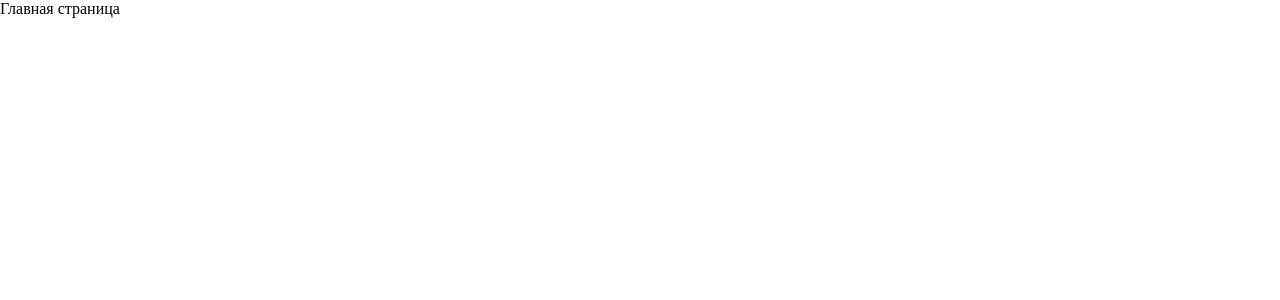
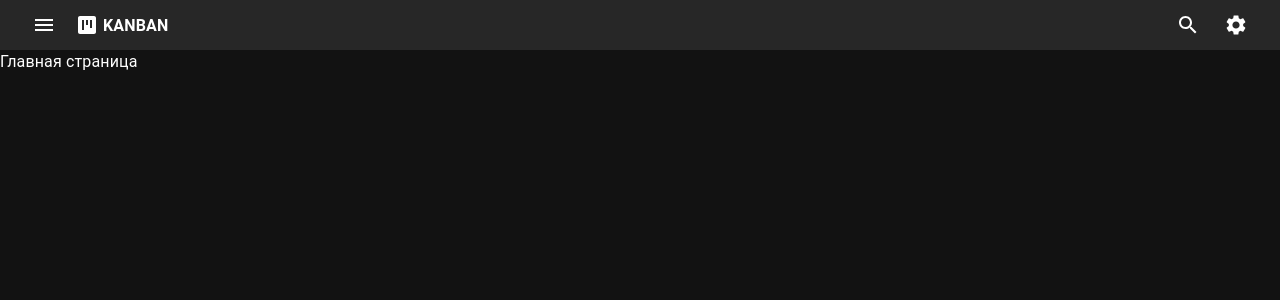
Before and after one commit to Innovavtion/kanban-board, a Next.js app: page / in a window 1280 px wide. Shown: the top 300 px of the page. Built offline with nearby package versions, Linux system fonts and the light colour scheme.

Commit message:
add: Mui, components ->  Navbar (Use Mui components); update: app -> page and layout, readme.md

```diff
--- a/app/layout.tsx
+++ b/app/layout.tsx
@@ -1,7 +1,15 @@
+"use client";
+
 import "./globals.css";
 
+import { ThemeProvider, createTheme } from "@mui/material/styles";
+import { useState } from "react";
+
+import CssBaseline from "@mui/material/CssBaseline";
+import Navbar from "@/components/Navbar/Navbar";
+
 export const metadata = {
-  title: "Kanban-Board",
+  title: "Kanban",
   description: "Generated Kanban-Board",
 };
 
@@ -10,9 +18,23 @@ export default function RootLayout({
 }: {
   children: React.ReactNode;
 }) {
+  const [mode, setMode] = useState<boolean>(false);
+
+  const theme = createTheme({
+    palette: {
+      mode: mode ? "light" : "dark",
+    },
+  });
+
   return (
     <html>
-      <body>{children}</body>
+      <body>
+        <ThemeProvider theme={theme}>
+          <CssBaseline />
+          <Navbar mode={mode} setMode={setMode} />
+          {children}
+        </ThemeProvider>
+      </body>
     </html>
   );
 }
--- a/app/page.tsx
+++ b/app/page.tsx
@@ -1,3 +1,8 @@
+export const metadata = {
+  title: "Kanban",
+  description: "Generated Kanban-Board",
+};
+
 export default function Home() {
   return <div>Главная страница</div>;
 }
--- /dev/null
+++ b/components/Navbar/Navbar.tsx
@@ -0,0 +1,85 @@
+"use client";
+
+import { useState } from "react";
+
+// Components Navbar
+import NavbarInput from "./NavbarInput";
+import NavbarDrawer from "./NavbarDrawer";
+import NavbarLogo from "./NavbarLogo";
+import NavbarMenu from "./NavbarMenu";
+
+// Components Mui
+import {
+  AppBar,
+  Box,
+  Toolbar,
+  Typography,
+  IconButton,
+  Button,
+} from "@mui/material";
+
+// Icons Mui
+import SettingsIcon from "@mui/icons-material/Settings";
+import MenuIcon from "@mui/icons-material/Menu";
+
+type Props = {
+  mode: boolean;
+  setMode: (mode: boolean) => void;
+};
+
+export default function Navbar({ mode, setMode }: Props) {
+  // Open Drawer
+  const [open, setOpen] = useState(false);
+
+  const drawerOpen = (open: boolean) => {
+    setOpen(!open);
+  };
+
+  // Open Menu
+  const [anchorEl, setAnchorEl] = useState<null | HTMLElement>(null);
+  const openMenu = Boolean(anchorEl);
+
+  const handleClick = (event: React.MouseEvent<HTMLElement>) => {
+    setAnchorEl(event.currentTarget);
+  };
+  const handleClose = () => {
+    setAnchorEl(null);
+  };
+
+  return (
+    <Box sx={{ flexGrow: 1 }}>
+      <AppBar position="static" sx={{ height: 50, boxShadow: 0 }}>
+        <Toolbar sx={{ mt: -0.85 }}>
+          <Typography sx={{ flexGrow: 1 }}>
+            <Button
+              color="inherit"
+              aria-label="open drawer"
+              onClick={() => drawerOpen(open)}
+              sx={{ minWidth: 5 }}
+            >
+              <MenuIcon />
+            </Button>
+            <NavbarLogo />
+          </Typography>
+          <NavbarInput />
+          <IconButton color="inherit" onClick={handleClick}>
+            <SettingsIcon />
+          </IconButton>
+        </Toolbar>
+      </AppBar>
+      <NavbarDrawer
+        mode={mode}
+        setMode={setMode}
+        open={open}
+        drawerOpen={drawerOpen}
+      />
+      <NavbarMenu
+        anchorEl={anchorEl}
+        openMenu={openMenu}
+        handleClose={handleClose}
+        mode={mode}
+        setMode={setMode}
+      />
+    </Box>
+  );
+}
--- /dev/null
+++ b/components/Navbar/NavbarDrawer.tsx
@@ -0,0 +1,101 @@
+// Theme Mui
+import { useTheme } from "@mui/material/styles";
+
+// Components Mui
+import Drawer from "@mui/material/Drawer";
+import Button from "@mui/material/Button";
+import IconButton from "@mui/material/IconButton";
+import Divider from "@mui/material/Divider";
+import List from "@mui/material/List";
+import ListItem from "@mui/material/ListItem";
+import ListItemButton from "@mui/material/ListItemButton";
+import ListItemIcon from "@mui/material/ListItemIcon";
+import ListItemText from "@mui/material/ListItemText";
+
+// Icons Mui
+import ChevronLeftIcon from "@mui/icons-material/ChevronLeft";
+import ChevronRightIcon from "@mui/icons-material/ChevronRight";
+
+import Brightness4Icon from "@mui/icons-material/Brightness4";
+import Brightness7Icon from "@mui/icons-material/Brightness7";
+
+import InboxIcon from "@mui/icons-material/MoveToInbox";
+import MailIcon from "@mui/icons-material/Mail";
+
+// Styles Mui
+import { styled } from "@mui/material/styles";
+
+// Drawer Styles Mui
+const DrawerHeader = styled("div")(({ theme }) => ({
+  display: "flex",
+  alignItems: "center",
+  padding: theme.spacing(0, 2),
+  // necessary for content to be below app bar
+  ...theme.mixins.toolbar,
+  justifyContent: "flex-end",
+}));
+
+const drawerWidth = 200;
+
+type Props = {
+  mode: boolean;
+  setMode: (mode: boolean) => void;
+  open: boolean;
+  drawerOpen: (open: boolean) => void;
+};
+
+export default function NavbarDrawer({
+  mode,
+  setMode,
+  open,
+  drawerOpen,
+}: Props) {
+  const theme = useTheme();
+
+  return (
+    <Drawer
+      sx={{
+        width: drawerWidth,
+        flexShrink: 0,
+        "& .MuiDrawer-paper": {
+          width: drawerWidth,
+          boxSizing: "border-box",
+        },
+      }}
+      variant="persistent"
+      anchor="left"
+      open={open}
+    >
+      <DrawerHeader>
+        <IconButton onClick={() => drawerOpen(open)}>
+          {theme.direction === "ltr" ? (
+            <ChevronLeftIcon />
+          ) : (
+            <ChevronRightIcon />
+          )}
+        </IconButton>
+      </DrawerHeader>
+      <Divider />
+      <List>
+        {["Inbox", "Starred", "Send email", "Drafts"].map((text, index) => (
+          <ListItem key={text} disablePadding>
+            <ListItemButton>
+              <ListItemIcon>
+                {index % 2 === 0 ? <InboxIcon /> : <MailIcon />}
+              </ListItemIcon>
+              <ListItemText primary={text} />
+            </ListItemButton>
+          </ListItem>
+        ))}
+      </List>
+      <Divider />
+      <Button onClick={() => setMode(!mode)} color="inherit">
+        {theme.palette.mode === "dark" ? (
+          <Brightness7Icon />
+        ) : (
+          <Brightness4Icon />
+        )}
+      </Button>
+    </Drawer>
+  );
+}
--- /dev/null
+++ b/components/Navbar/NavbarInput.tsx
@@ -0,0 +1,63 @@
+import { styled, alpha } from "@mui/material/styles";
+
+import InputBase from "@mui/material/InputBase";
+import SearchIcon from "@mui/icons-material/Search";
+
+const Search = styled("div")(({ theme }) => ({
+  position: "relative",
+  borderRadius: theme.shape.borderRadius,
+  marginLeft: 0,
+  width: "100%",
+  [theme.breakpoints.up("sm")]: {
+    marginLeft: theme.spacing(1),
+    width: "auto",
+  },
+}));
+
+const SearchIconWrapper = styled("div")(({ theme }) => ({
+  padding: theme.spacing(0, 2),
+  height: "100%",
+  position: "absolute",
+  pointerEvents: "none",
+  display: "flex",
+  alignItems: "center",
+  justifyContent: "center",
+}));
+
+const StyledInputBase = styled(InputBase)(({ theme }) => ({
+  color: "inherit",
+  "& .MuiInputBase-input": {
+    padding: theme.spacing(1, 1, 1, 0),
+    // vertical padding + font size from searchIcon
+    paddingLeft: `calc(1em + ${theme.spacing(4)})`,
+    transition: theme.transitions.create("width"),
+    borderRadius: theme.shape.borderRadius,
+    width: "100%",
+    [theme.breakpoints.up("sm")]: {
+      width: "0",
+      "&:hover": {
+        cursor: "pointer",
+        backgroundColor: alpha(theme.palette.common.white, 0.25),
+      },
+      "&:focus": {
+        cursor: "text",
+        backgroundColor: alpha(theme.palette.common.white, 0.25),
+        width: "20ch",
+      },
+    },
+  },
+}));
+
+export default function NavbarInput() {
+  return (
+    <Search sx={{ mx: 0 }}>
+      <SearchIconWrapper>
+        <SearchIcon />
+      </SearchIconWrapper>
+      <StyledInputBase
+        placeholder="Search…"
+        inputProps={{ "aria-label": "search" }}
+      />
+    </Search>
+  );
+}
--- /dev/null
+++ b/components/Navbar/NavbarLogo.tsx
@@ -0,0 +1,22 @@
+// Componets Mui - distructurization
+import { Typography, Button } from "@mui/material";
+// Icons Mui - distructurization
+import { ViewKanban } from "@mui/icons-material";
+
+type Props = {
+  open: boolean;
+  drawerOpen: (open: boolean) => void;
+};
+
+export default function NavbarLogo() {
+  return (
+    <Button
+      size="large"
+      color="inherit"
+      sx={{ ml: 0, fontWeight: 700, py: 0.59 }}
+    >
+      <ViewKanban sx={{ mr: 0.5 }} />
+      <Typography sx={{ mt: 0.3, fontWeight: 700 }}>Kanban</Typography>
+    </Button>
+  );
+}
--- /dev/null
+++ b/components/Navbar/NavbarMenu.tsx
@@ -0,0 +1,69 @@
+import { Menu, MenuItem } from "@mui/material";
+import { useTheme } from "@mui/material/styles";
+
+import Brightness4Icon from "@mui/icons-material/Brightness4";
+import Brightness7Icon from "@mui/icons-material/Brightness7";
+
+type Props = {
+  anchorEl: null | HTMLElement;
+  openMenu: boolean;
+  handleClose: () => void;
+  mode: boolean;
+  setMode: (mode: boolean) => void;
+};
+
+export default function NavbarMenu({
+  anchorEl,
+  openMenu,
+  handleClose,
+  mode,
+  setMode,
+}: Props) {
+  const theme = useTheme();
+  return (
+    <Menu
+      anchorEl={anchorEl}
+      id="account-menu"
+      open={openMenu}
+      onClose={() => handleClose()}
+      onClick={() => handleClose()}
+      PaperProps={{
+        elevation: 0,
+        sx: {
+          overflow: "visible",
+          filter: "drop-shadow(0px 2px 8px rgba(0,0,0,0.32))",
+          mt: 1.5,
+          "& .MuiAvatar-root": {
+            width: 32,
+            height: 32,
+            ml: -0.5,
+            mr: 1,
+          },
+          "&:before": {
+            content: '""',
+            display: "block",
+            position: "absolute",
+            top: 0,
+            right: 14,
+            width: 10,
+            height: 10,
+            bgcolor: "background.paper",
+            transform: "translateY(-50%) rotate(45deg)",
+            zIndex: 0,
+          },
+        },
+      }}
+      transformOrigin={{ horizontal: "right", vertical: "top" }}
+      anchorOrigin={{ horizontal: "right", vertical: "bottom" }}
+    >
+      <MenuItem onClick={() => setMode(!mode)}>
+        {theme.palette.mode === "dark" ? (
+          <Brightness7Icon sx={{ mr: 1 }} />
+        ) : (
+          <Brightness4Icon sx={{ mr: 1 }} />
+        )}
+        Change Theme
+      </MenuItem>
+    </Menu>
+  );
+}
--- a/package.json
+++ b/package.json
@@ -9,6 +9,10 @@
     "lint": "next lint"
   },
   "dependencies": {
+    "@emotion/react": "^11.11.1",
+    "@emotion/styled": "^11.11.0",
+    "@mui/icons-material": "^5.11.16",
+    "@mui/material": "^5.13.6",
     "@types/node": "20.3.1",
     "@types/react": "18.2.12",
     "@types/react-dom": "18.2.5",
```
Also changed, not shown: 2 other files (tests, documents, lock files or other folders).
